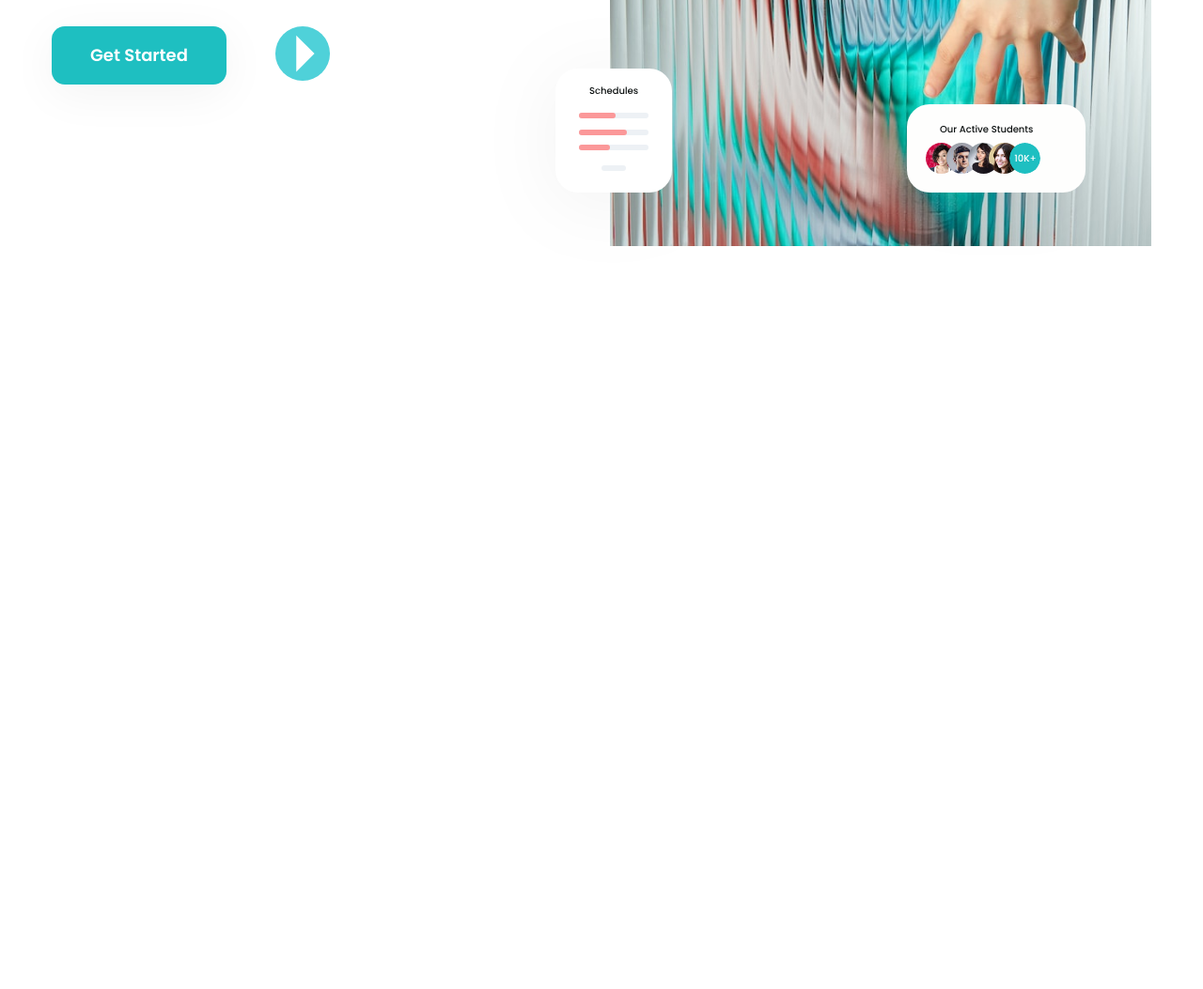
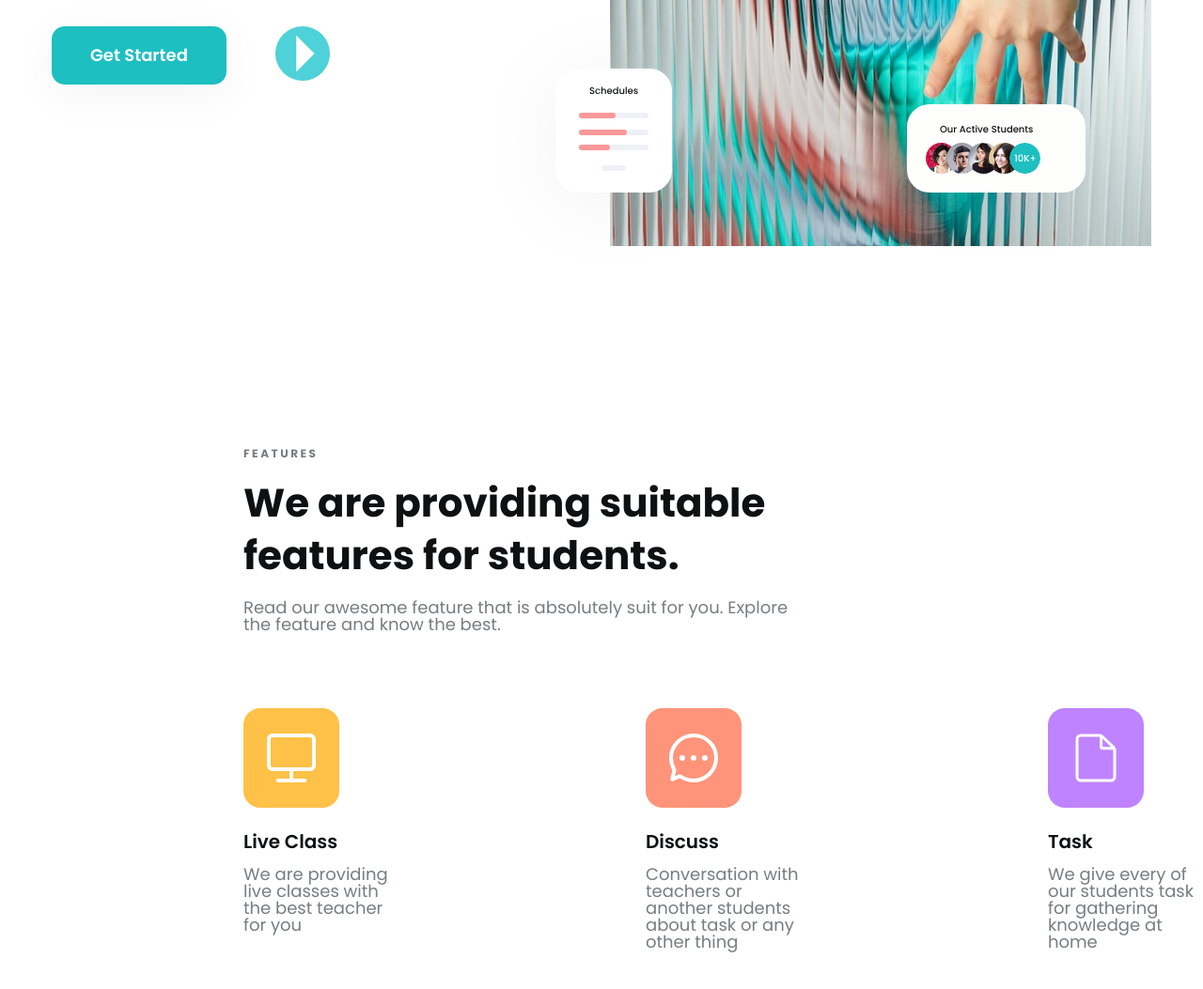
Before and after one commit to LocNguyenSGU/F8-Project-2.1, a plain HTML site: page index.html in a window 1280 px wide. Shown: the part 513-1566 px from the top of the page at 94% size. Before the commit the page ends 857 px from the top, so only its background shows below. Drawn offline with Linux system fonts and the light colour scheme.

Commit message:
position:sticky, xong feature

```diff
--- a/asset/css/style.css
+++ b/asset/css/style.css
@@ -9,6 +9,7 @@ html {
 body {
    font-size: 1.6rem;
    font-family: 'Poppins', sans-serif;
+   height: 5000px;
 }
 
 /* ======== Common ========= */
@@ -39,12 +40,17 @@ a {
 }
 
 /* ======== Header ========= */
+header {
+   position: sticky;
+   z-index: 1;
+   top: 7px;
+}
+
 header .body {
    display: flex;
    margin-top: 52px;
    align-items: center;
-   position: sticky;
-   z-index: 1;
+
 }
 
 .navbar {
@@ -78,9 +84,11 @@ header .action .sign-in {
    color: #494949;
    font-size: 1.6rem;
 }
+
 header .action .sign-in:hover {
    font-weight: 600;
 }
+
 header .btn-action {
    margin-left: 19px;
    color: #1EBFC1;
@@ -196,3 +204,62 @@ header .btn-action:hover {
    font-size: 10px;
    font-weight: 500;
 }
+
+/* ======== Feature ========= */
+.feature {
+   margin-top: 130px;
+}
+
+.fea-content {
+   width: 1024px;
+   margin-left: 259px;
+   margin-right: auto;
+}
+
+.feature .sub-title {
+   color: #767E7E;
+   font-size: 1.2rem;
+   font-weight: 700;
+}
+
+.feature .title {
+   color: #0D1111;
+   font-size: 4.2rem;
+   font-weight: 700;
+   line-height: 1.33;
+   width: 577px;
+   margin-top: 18px;
+}
+
+.feature .desc {
+   display: flex;
+   width: 590px;
+   margin-top: 18px;
+   flex-shrink: 0;
+   color: #767E7E;
+   font-size: 18px;
+   font-family: Poppins;
+}
+
+.block-feature {
+   display: flex;
+   margin-top: 80px;
+   justify-content: space-between;
+}
+
+.block-feature .icon {
+   display: block;
+}
+
+.block-feature .sub-icon {
+   display: block;
+   margin-top: 26px;
+   color: #0D1111;
+   font-size: 2rem;
+   font-weight: 600;
+}
+
+.block-feature .desc {
+   width: 168px;
+   margin-top: 16px;
+}
--- a/index.html
+++ b/index.html
@@ -51,6 +51,7 @@
             </div>
         </header>
         <main>
+         <!-- hero -->
             <div class="hero">
                 <div class="main-content">
                     <div class="info">
@@ -97,6 +98,34 @@
                     </div>
                 </div>
             </div>
+         <!-- Feature -->
+         <div class="feature">
+            <div class="fea-content">
+               <span class="sub-title">F  E  A  T  U  R  E  S</span>
+               <h2 class="title">We are providing suitable features for students.</h2>
+               <p class="desc">Read our awesome feature that is absolutely suit for you. Explore the feature and know the best.</p>
+               <div class="block-feature">
+                  <!-- feature-1 -->
+                  <div class="feature-1">
+                     <img src="./asset/img/feature-icon-1.svg" alt="Live Class" class="icon">
+                     <span class="sub-icon">Live Class</span>
+                     <p class="desc">We are providing live classes with the best teacher for you</p>
+                  </div>
+                  <!-- feature-2 -->
+                  <div class="feature-2">
+                     <img src="./asset/img/feature-icon-2.svg" alt="Discuss" class="icon">
+                     <span class="sub-icon">Discuss</span>
+                     <p class="desc">Conversation with teachers or another students about task or any other thing</p>
+                  </div>
+                  <!-- feature-3 -->
+                  <div class="feature-3">
+                     <img src="./asset/img/feature-icon-3.svg" alt="Task" class="icon">
+                     <span class="sub-icon">Task</span>
+                     <p class="desc">We give every of our students task for gathering knowledge at home</p>
+                  </div>
+               </div>
+            </div>
+         </div>
         </main>
     </body>
 </html>
```
Also changed, not shown: asset/img/feature-icon-1.svg (added), asset/img/feature-icon-2.svg (added), asset/img/feature-icon-3.svg (added).
